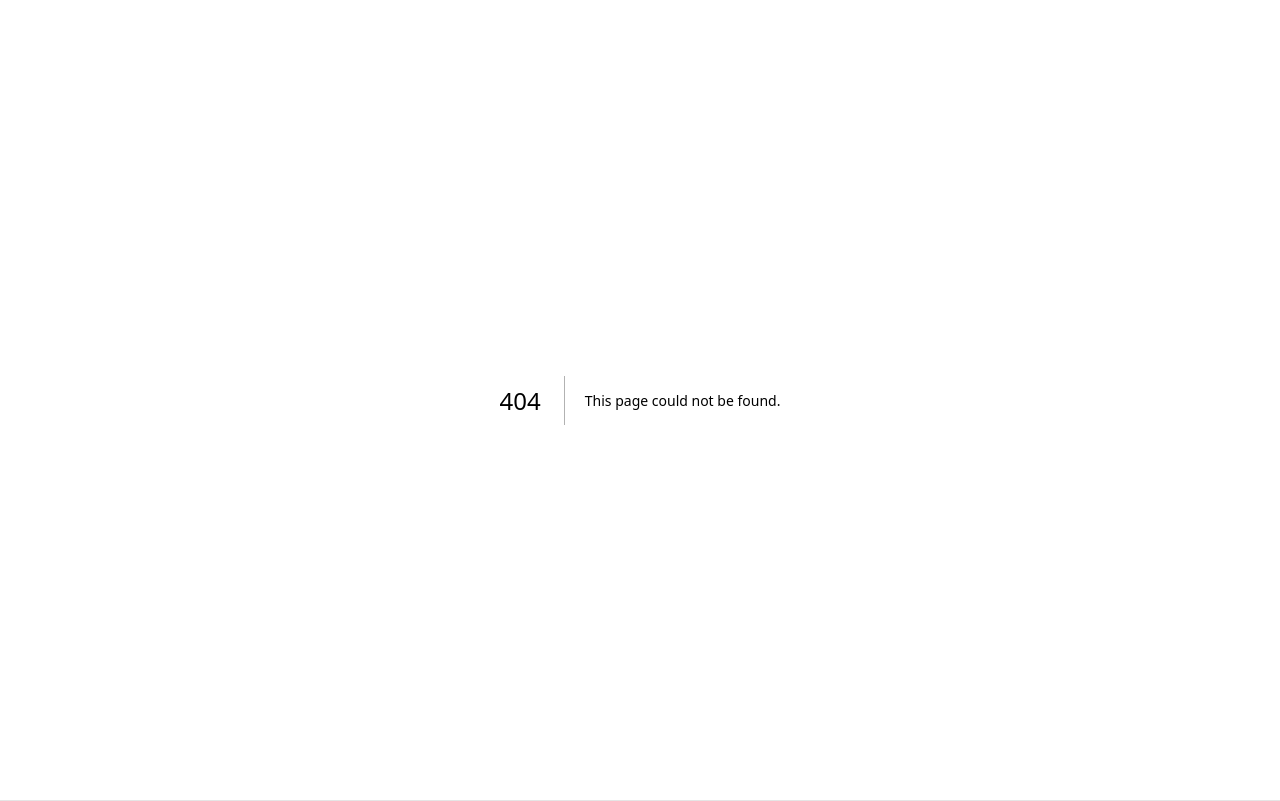
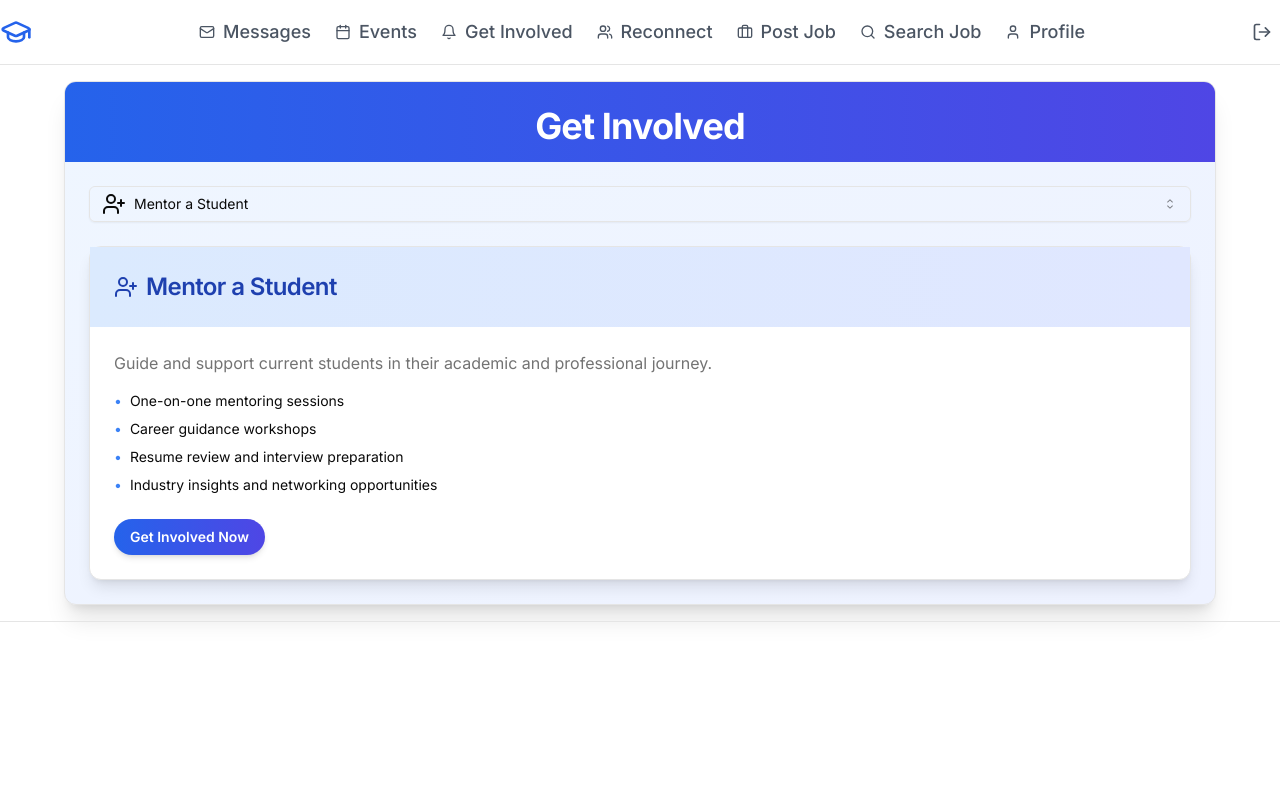
Before and after one commit to anishiit/aluminiportal, a Next.js app: page /getInvolved in a window 1280 px wide. Before the commit this address had no page. Built offline with nearby package versions, Linux system fonts and the light colour scheme.

Commit message:
added getInvolved page

```diff
--- a/src/app/batch/page.jsx
+++ /dev/null
@@ -1,21 +0,0 @@
-import React from 'react'
-
-function Page() {
-  return (
-    <div>
-      <div className='flex flex-col justify-evenly p-10 gap-10'>
-        <div className='h-10 w-32 bg-slate-500 p-2 text-center'>
-Batch-2000
-        </div>
-        <div>
-Batch-2010
-        </div>
-        <div>
-Batch-2020
-        </div>
-      </div>
-    </div>
-  )
-}
-
-export default Page
--- /dev/null
+++ b/src/app/getInvolved/page.js
@@ -0,0 +1,196 @@
+"use client"
+
+import { useState, useEffect } from "react"
+import { motion, AnimatePresence } from "framer-motion"
+import { Card, CardContent, CardHeader, CardTitle } from "@/components/ui/card"
+import { Button } from "@/components/ui/button"
+import { Select, SelectContent, SelectItem, SelectTrigger, SelectValue } from "@/components/ui/select"
+import { UserPlus, GraduationCap, Users, Gift, Rocket, BookOpen, Calendar } from "lucide-react"
+import Navbar2 from "@/components/header/Navbar2"
+
+const involvementOptions = [
+  {
+    id: "mentor",
+    title: "Mentor a Student",
+    icon: <UserPlus className="w-6 h-6" />,
+    description: "Guide and support current students in their academic and professional journey.",
+    items: [
+      "One-on-one mentoring sessions",
+      "Career guidance workshops",
+      "Resume review and interview preparation",
+      "Industry insights and networking opportunities"
+    ]
+  },
+  {
+    id: "scholarships",
+    title: "Contribute to Scholarships",
+    icon: <GraduationCap className="w-6 h-6" />,
+    description: "Help deserving students achieve their educational goals through financial support.",
+    items: [
+      "Annual scholarship fund donations",
+      "Named scholarship opportunities",
+      "Emergency student aid fund",
+      "Book and supplies sponsorship"
+    ]
+  },
+  {
+    id: "meetups",
+    title: "Organize Alumni Meetups",
+    icon: <Users className="w-6 h-6" />,
+    description: "Bring alumni together for networking, knowledge sharing, and community building.",
+    items: [
+      "Regional alumni chapter events",
+      "Industry-specific networking sessions",
+      "Annual homecoming celebration",
+      "Virtual global alumni meetups"
+    ]
+  },
+  {
+    id: "donate",
+    title: "Donate",
+    icon: <Gift className="w-6 h-6" />,
+    description: "Support various initiatives and projects that enhance the university experience.",
+    items: [
+      "Campus improvement projects",
+      "Research and innovation funds",
+      "Student life enhancement programs",
+      "Community outreach initiatives"
+    ]
+  },
+  {
+    id: "startups",
+    title: "Fund Startups",
+    icon: <Rocket className="w-6 h-6" />,
+    description: "Invest in innovative ideas and support entrepreneurial alumni ventures.",
+    items: [
+      "Startup incubator program",
+      "Seed funding for alumni-led startups",
+      "Mentorship for student entrepreneurs",
+      "Annual startup pitch competition"
+    ]
+  },
+  {
+    id: "guestLecture",
+    title: "Guest Lecture Series",
+    icon: <BookOpen className="w-6 h-6" />,
+    description: "Share your expertise and experiences with current students through guest lectures.",
+    items: [
+      "Industry expert talks",
+      "Alumni success story presentations",
+      "Technical workshops and seminars",
+      "Career path guidance sessions"
+    ]
+  },
+  {
+    id: "events",
+    title: "Participate in Events",
+    icon: <Calendar className="w-6 h-6" />,
+    description: "Join various alumni events and activities throughout the year.",
+    items: [
+      "Annual alumni gala",
+      "Homecoming weekend festivities",
+      "Sports tournaments and tailgates",
+      "Cultural and art exhibitions"
+    ]
+  }
+]
+
+export default function GetInvolvedPage() {
+  const [activeOption, setActiveOption] = useState(involvementOptions[0].id)
+  const [windowWidth, setWindowWidth] = useState(typeof window !== 'undefined' ? window.innerWidth : 0)
+
+  useEffect(() => {
+    const handleResize = () => setWindowWidth(window.innerWidth)
+    window.addEventListener('resize', handleResize)
+    return () => window.removeEventListener('resize', handleResize)
+  }, [])
+
+  const selectedOption = involvementOptions.find(option => option.id === activeOption)
+
+  return (
+    <div>
+    <Navbar2/>
+    <div className="container mx-auto py-4 px-4 sm:px-6 lg:px-8">
+      <Card className="w-full max-w-6xl mx-auto bg-gradient-to-br from-blue-50 to-indigo-50 dark:from-gray-800 dark:to-gray-900 shadow-xl overflow-hidden">
+        <CardHeader className="pb-4 bg-gradient-to-r from-blue-600 to-indigo-600 text-white">
+          <CardTitle className="text-3xl sm:text-4xl font-bold text-center">
+            Get Involved
+          </CardTitle>
+        </CardHeader>
+        <CardContent className="p-6">
+          <div className="mb-6 relative">
+            <Select
+              value={activeOption}
+              onValueChange={setActiveOption}
+            >
+              <SelectTrigger className="w-full">
+                <SelectValue placeholder="Select an option">
+                  {selectedOption && (
+                    <span className="flex items-center">
+                      {selectedOption.icon}
+                      <span className="ml-2">{selectedOption.title}</span>
+                    </span>
+                  )}
+                </SelectValue>
+              </SelectTrigger>
+              <SelectContent className="z-50">
+                {involvementOptions.map((option) => (
+                  <SelectItem key={option.id} value={option.id}>
+                    <span className="flex items-center">
+                      {option.icon}
+                      <span className="ml-2">{option.title}</span>
+                    </span>
+                  </SelectItem>
+                ))}
+              </SelectContent>
+            </Select>
+          </div>
+
+          <div className="mt-6">
+            <AnimatePresence mode="wait">
+              {selectedOption && (
+                <motion.div
+                  key={selectedOption.id}
+                  initial={{ opacity: 0, y: 20 }}
+                  animate={{ opacity: 1, y: 0 }}
+                  exit={{ opacity: 0, y: -20 }}
+                  transition={{ duration: 0.3 }}
+                >
+                  <Card className="bg-white dark:bg-gray-800 shadow-lg hover:shadow-xl transition-shadow duration-300">
+                    <CardHeader className="bg-gradient-to-r from-blue-100 to-indigo-100 dark:from-blue-900 dark:to-indigo-900">
+                      <CardTitle className="text-2xl font-semibold flex items-center text-blue-800 dark:text-blue-200">
+                        {selectedOption.icon}
+                        <span className="ml-2">{selectedOption.title}</span>
+                      </CardTitle>
+                    </CardHeader>
+                    <CardContent className="p-6">
+                      <p className="text-muted-foreground mb-4">{selectedOption.description}</p>
+                      <ul className="space-y-2">
+                        {selectedOption.items.map((item, index) => (
+                          <motion.li
+                            key={index}
+                            initial={{ opacity: 0, x: -20 }}
+                            animate={{ opacity: 1, x: 0 }}
+                            transition={{ duration: 0.3, delay: index * 0.1 }}
+                            className="flex items-center text-sm"
+                          >
+                            <span className="mr-2 text-blue-500 dark:text-blue-400">•</span>
+                            {item}
+                          </motion.li>
+                        ))}
+                      </ul>
+                      <Button className="mt-6 w-full sm:w-auto bg-gradient-to-r from-blue-600 to-indigo-600 hover:from-blue-700 hover:to-indigo-700 text-white font-semibold py-2 px-4 rounded-full shadow-md hover:shadow-lg transition-all duration-300">
+                        Get Involved Now
+                      </Button>
+                    </CardContent>
+                  </Card>
+                </motion.div>
+              )}
+            </AnimatePresence>
+          </div>
+        </CardContent>
+      </Card>
+    </div>
+    </div>
+  )
+}
--- a/src/components/header/Navbar2.jsx
+++ b/src/components/header/Navbar2.jsx
@@ -47,7 +47,7 @@ function Navbar2() {
   const navItems = [
     { name: "Messages", href: "/chat" , external: true, icon: <Mail className="h-4 w-4 mr-2" /> },
     { name: "Events", href: "#events", icon: <Calendar className="h-4 w-4 mr-2" /> },
-    { name: "Get Involved", href: "#get-involved", icon: <Bell className="h-4 w-4 mr-2" /> },
+    { name: "Get Involved", href: "/getInvolved", external: true, icon: <Bell className="h-4 w-4 mr-2" /> },
     { name: "Reconnect", href: "/search", external: true, icon: <Users className="h-4 w-4 mr-2" /> },
     { name: "Post Job", href: "/postjob", external: true, icon: <Briefcase className="h-4 w-4 mr-2" /> },
     { name: "Search Job", href: "/jobposts", external: true, icon: <Search className="h-4 w-4 mr-2" /> },
```
